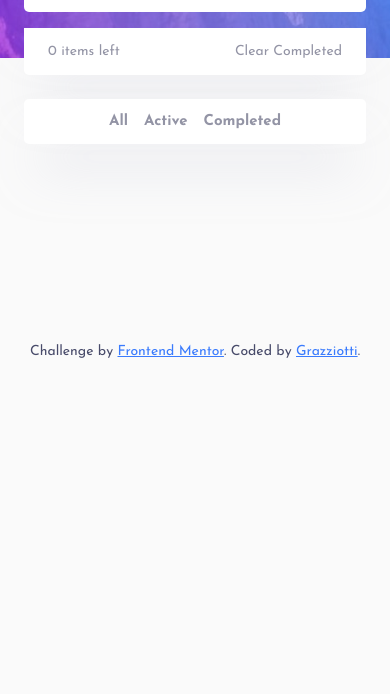
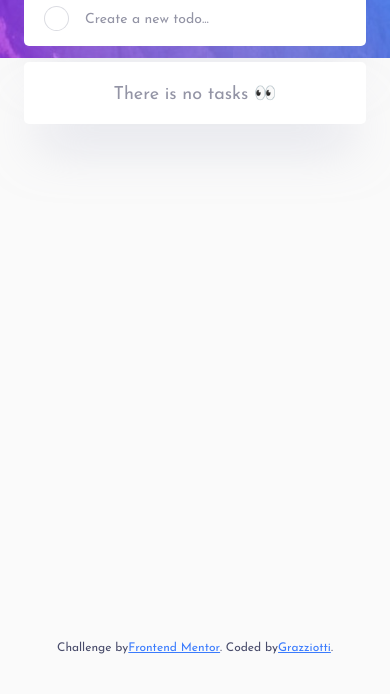
Before and after one commit to grazziotti/todo-app, a plain HTML site: page index.html in a window 390 px wide. Shown: the part 150-844 px from the top of the page. Drawn offline with Linux system fonts and the light colour scheme.

Commit message:
Added no tasks message

```diff
--- a/assets/css/style.css
+++ b/assets/css/style.css
@@ -7,7 +7,7 @@
     --dark-text: hsl(235, 19%, 35%);
     --body-background-color: hsl(0, 0%, 98%);
     --todo-background-color: hsl(0, 0%, 100%);
-    --border-color: hsl(236, 33%, 92%);
+    --border-color: rgb(219, 220, 226);
     /* images */
     --body--background-image: url('../images/bg-desktop-light.jpg');
     --body--background-image-mobile: url('../images/bg-mobile-light.jpg');
@@ -17,12 +17,12 @@
 
 .dark-mode:root {
     /* colors */
-    --light-text: hsl(235, 16%, 43%);
+    --light-text: #777a92;
     --very-light-text: hsl(233, 14%, 35%);
     --dark-text: hsl(234, 39%, 85%);
     --body-background-color: hsl(235, 21%, 11%);
     --todo-background-color: hsl(235, 24%, 19%);
-    --border-color: hsl(237, 14%, 26%);
+    --border-color: hsl(233, 14%, 35%);
     /* images */
     --body--background-image: url('../images/bg-desktop-dark.jpg');
     --body--background-image-mobile: url('../images/bg-mobile-dark.jpg');
@@ -45,16 +45,24 @@ body {
     display: flex;
     flex-direction: column;
     align-items: center;
+    min-height: 100vh;
     background-image: var(--body--background-image);
-    background-size: 100%;
+    background-size: 100% 30rem;
     background-repeat: no-repeat;
     background-color: var(--body-background-color);
     transition: background .3s;
 }
 
+.checkbox {
+    position: relative;
+    padding: 1px;
+    background: var(--border-color);
+    border-radius: 50%;
+}
+
 .todo-app {
     width: 54rem;
-    margin-top: 5.7rem;
+    margin-top: 8.8rem;
 }
 
 
@@ -92,21 +100,13 @@ body {
     background-color: var(--todo-background-color);
 }
 
-.checkbox {
-    position: relative;
-    padding: 1px;
-    background: var(--border-color);
-    border-radius: 50%;
-    cursor: pointer;
-}
-
 .checkbox::before {
     content: '';
     display: block;
     top: 50%;
     left: 50%;
-    width: 2rem;
-    height: 2rem;
+    width: 2.3rem;
+    height: 2.3rem;
     border-radius: 50%;
     background-color: var(--todo-background-color);
 }
@@ -114,6 +114,7 @@ body {
 .new-todo__input {
     width: 100%;
     margin-left: 2.4rem;
+    padding-top: 2px;
     outline: 0;
     border: none;
     font-size: 1.8rem;
@@ -160,12 +161,11 @@ body {
     align-items: center;
 }
 
-.completed .todo-list__todo__text {
-    text-decoration: line-through;
-    color: var(--light-text);
+.todo-list .checkbox {
+    cursor: pointer;
 }
 
-.checkbox:hover {
+.todo-list .checkbox:hover {
     background: linear-gradient(145deg,hsl(192, 100%, 67%),hsl(280, 87%, 65%));
 }
 
@@ -181,11 +181,16 @@ body {
 
 .todo-list__todo__text {
     max-width: 40rem;
+    margin-top: 2px;
     margin-left: 2.4rem;
     font-size: 1.8rem;
     word-break: break-word;
     color: var(--dark-text);
-    cursor: pointer;
+}
+
+.completed .todo-list__todo__text {
+    text-decoration: line-through;
+    color: var(--light-text);
 }
 
 .todo-list__todo__delete {
@@ -193,6 +198,10 @@ body {
     height: 1.8rem;
     background-image: url('../images/icon-cross.svg');
     display: none;
+}
+
+.todo-app.empty .todo-list {
+    border-radius: 5px;
 }
 
 
@@ -220,15 +229,11 @@ body {
     box-shadow: var(--component-shadow);
 }
 
-.controllers__items-left {
-    font-size: 1.4rem;
-}
-
 .controllers__filter__button,
 .controllers__clear-completed__button {
+    font-size: 1.4rem;
     border: none;
     background-color: transparent;
-    font-size: 1.4rem;
     color: var(--light-text);
     cursor: pointer;
 }
@@ -242,17 +247,55 @@ body {
     font-weight: 700;
 }
 
-.controllers__filter__button:nth-child(2) {
+.controllers__filter__button.active {
+    color: hsl(220, 98%, 61%);
+}
+
+.controllers__filter .controllers__filter__button:nth-child(2) {
     margin: 0 1.6rem;
 }
 
-.controllers__filter .active {
-    color: hsl(220, 98%, 61%) !important;
+.todo-app.empty .controllers,
+.todo-app.empty .controllers__filter-mobile {
+    display: none;
 }
+
 
 .controllers__clear-completed__button {
     border: none;
     background-color: transparent;
+}
+
+.msg {
+    margin-top: 4.8rem;
+    font-size: 1.4rem;
+    text-align: center;
+    color: var(--light-text);
+}
+
+.msg-empty {
+    text-align: center;
+    padding: 2rem 0;
+    font-size: 1.8rem;
+    color: var(--light-text);
+}
+
+.todo-app.empty .msg {
+    display: none;
+}
+
+/* attribution */
+.attribution {
+    display: flex;
+    align-items: flex-end;
+    padding-bottom: 4rem;
+    flex: 1;
+    font-size: 1.2rem;
+    color: var(--dark-text);
+}
+
+.attribution__link {
+    color: hsl(220, 98%, 61%);
 }
 
 [data-anime] {
@@ -267,18 +310,6 @@ body {
 [data-anime].animate {
     opacity: 1;
     transform: translate(0, 0);
-}
-
-
-/* attribution */
-.attribution {
-    padding: 20rem 0;
-    font-size: 1.4rem;
-    color: var(--dark-text);
-}
-
-.attribution__link {
-    color: hsl(220, 98%, 61%);
 }
 
 
@@ -312,13 +343,13 @@ body {
 
     /* new todo */
     .new-todo {
+        margin-top: 2.4rem;
         padding: 1.55rem 2rem;
-        margin-top: 2.4rem;
     }
 
     .new-todo__input {
         font-size: 1.4rem;
-        margin-left: 1.2rem;
+        margin-left: 1.6rem;
     }
 
 
@@ -334,45 +365,29 @@ body {
 
     .todo-list__todo__text {
         font-size: 1.4rem;
-        margin-left: 1.2rem;
+        margin-left: 1.6rem;
     }
 
     .todo-list__todo__delete {
         display: block;
-        width: 1.2rem;
-        height: 1.2rem;
-        background-size: 1.2rem 1.2rem;
+        width: 1.4rem;
+        height: 1.4rem;
+        background-size: 1.4rem 1.4rem;
     }
 
 
 
     /* controllers */
-    .controllers {
-        font-size: 1.4rem;
-    }
-
-    .controllers__items-left {
-        font-size: 1.4rem;
-    }
-
-    .controllers__clear-completed__button {
-        font-size: 1.4rem;
-    }
-
     .controllers__filter {
         display: none;
     }
 
-    .controllers__filter__button {
-        font-size: 1.5rem;
-    }
-
     .controllers__filter-mobile {
         display: flex;
-        justify-content: center;
+        justify-content: space-around;
         background-color: var(--todo-background-color);
         margin-top: 2.4rem;
-        padding: 1.5rem 0;
+        padding: 1.6rem;
         border-radius: 5px;
     }
 }
--- a/assets/js/script.js
+++ b/assets/js/script.js
@@ -23,6 +23,7 @@ function checkInput(e) {
         const todo = createTodo(task)
         renderTodo(todo)
         saveTodo(todo)
+        checkEmpty()
         updateTodosLeft()
         clearInputText()
     }
@@ -48,7 +49,7 @@ function createTodo(task, state='active') {
     todo.classList.add('todo-list__todo')
     todo.classList.add(state)
     todo.setAttribute('draggable', 'true')
-    todo.setAttribute('data-index', todos.length)
+    todo.setAttribute('data-index', tasks.length)
 
     const todoContent = `
         <div class="todo-list__todo__content">
@@ -87,6 +88,24 @@ function saveTodo(todo) {
     localStorage.setItem('tasks',JSON.stringify(tasks))
 }
 
+function checkEmpty() {
+    const todoAppContainer = document.querySelector('.todo-app')
+
+    if (tasks.length === 0) {
+        todoAppContainer.classList.add('empty')
+
+        const emptyMsg = document.createElement('p')
+        emptyMsg.classList.add('msg-empty')
+        emptyMsg.innerText = 'There is no tasks 👀'
+        todosContainer.appendChild(emptyMsg)
+    } else {
+        todoAppContainer.classList.remove('empty')
+        if (todosContainer.querySelector('.msg-empty')) {
+            todosContainer.removeChild(todosContainer.querySelector('.msg-empty'))
+        }
+    }
+}
+
 function deleteTodo(todo) {
     const todoIndex = todo.getAttribute('data-index')
 
@@ -97,6 +116,7 @@ function deleteTodo(todo) {
 
     reorderTodos()
     updateTodosLeft()
+    checkEmpty()
 }
 
 function markTodoAsCompleted(todo) {
@@ -104,6 +124,10 @@ function markTodoAsCompleted(todo) {
 
     todo.classList.toggle('active')
     todo.classList.toggle('completed')
+
+    console.log(tasks)
+    console.log(todoIndex)
+    console.log(todo.classList[1])
 
     tasks[todoIndex].state = todo.classList[1]
     localStorage.setItem('tasks', JSON.stringify(tasks))
@@ -124,7 +148,9 @@ function updateTodosLeft() {
     let todosLeft = 0
 
     todos.forEach( todo => {
-        if (!todo.classList.contains('completed')) todosLeft++
+        if (todo.classList.contains('todo-list__todo') && !todo.classList.contains('completed')) {
+            todosLeft++
+        }
     })
 
     todosLeftContainer.innerHTML = todosLeft
@@ -175,6 +201,8 @@ function clearCompleted() {
     const todosActive = tasks.filter( task => task.state !== 'completed')
 
     localStorage.setItem('tasks', JSON.stringify(todosActive))
+
+    checkEmpty()
 }
 clearButton.addEventListener('click', clearCompleted)
 
@@ -229,6 +257,8 @@ function init() {
     html.classList = localStorage.getItem('theme')
     tasks.forEach( task => renderTodo(createTodo(task.task, task.state)))
     updateTodosLeft()
+    reorderTodos()
+    checkEmpty()
     setTimeout( () => elementsWithAnimation.forEach( el => el.classList.add('animate'), 1))
 }
 init()
--- a/index.html
+++ b/index.html
@@ -38,13 +38,14 @@
       </div>
     </div>
     <div class="controllers__filter-mobile">
-      <button data-option="all" class="controllers__filter__button is-active">All</button>
+      <button data-option="all" class="controllers__filter__button active">All</button>
       <button data-option="active" class="controllers__filter__button">Active</button>
       <button data-option="completed" class="controllers__filter__button">Completed</button>
     </div>
+    <p class="msg">Drag and drop to reorder list</p>
   </div>
-  <div class="attribution" data-anime="top">
-      Challenge by <a class="attribution__link" href="https://www.frontendmentor.io?ref=challenge" target="_blank">Frontend Mentor</a>.
+  <div class="attribution" data-anime="bottom">
+      Challenge by<a class="attribution__link" href="https://www.frontendmentor.io?ref=challenge" target="_blank">Frontend Mentor</a>.
       Coded by <a class="attribution__link" href="https://github.com/grazziotti" target="_blank">Grazziotti</a>.
     </div>
   <script src="./assets/js/script.js"></script>
```
Also changed, not shown: assets/design/active-states-dark.jpg (deleted), assets/design/active-states-light.jpg (deleted), assets/design/desktop-design-dark.jpg (deleted), assets/design/desktop-design-light.jpg (deleted), assets/design/desktop-preview.jpg (deleted), assets/design/mobile-design-dark.jpg (deleted), assets/design/mobile-design-light.jpg (deleted).
